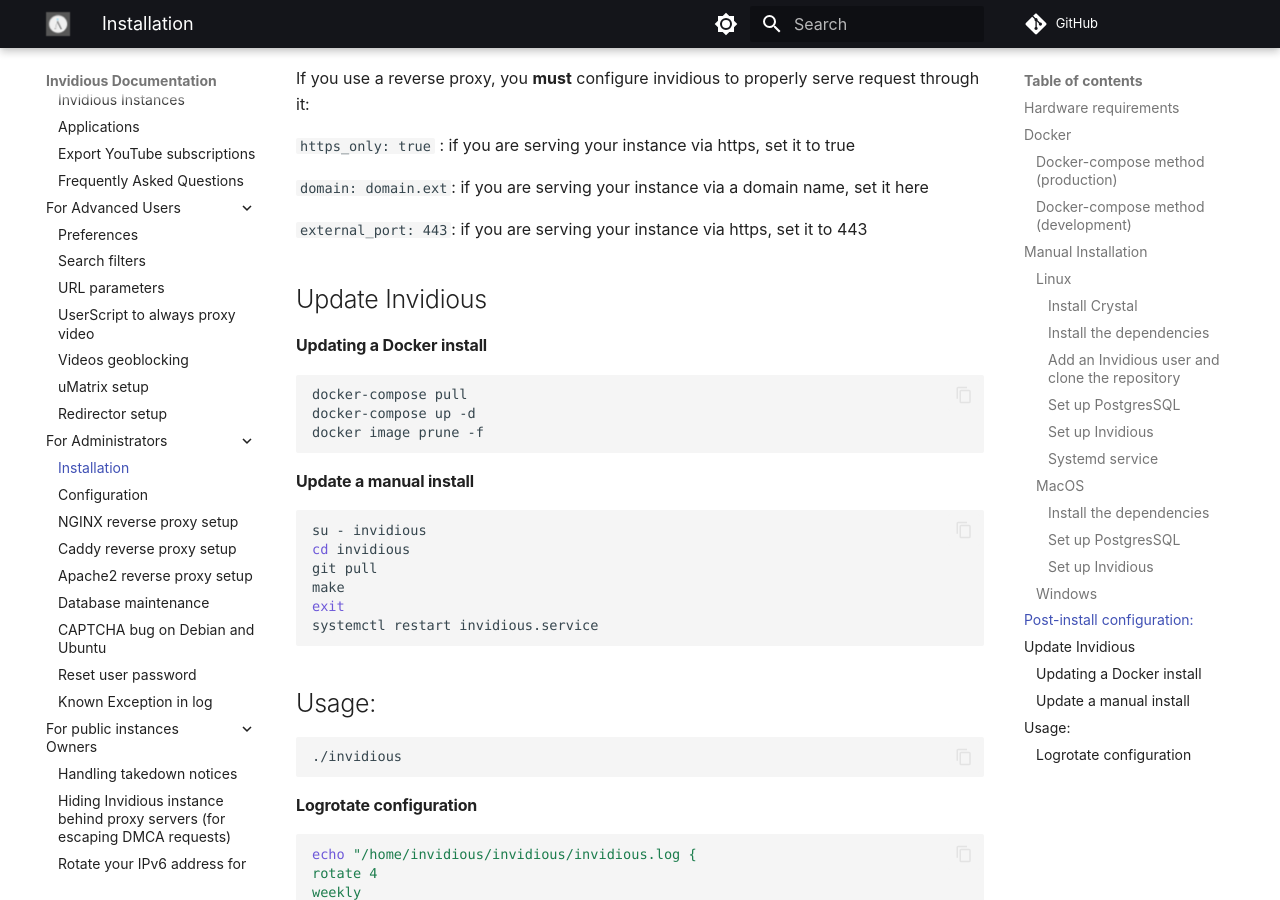
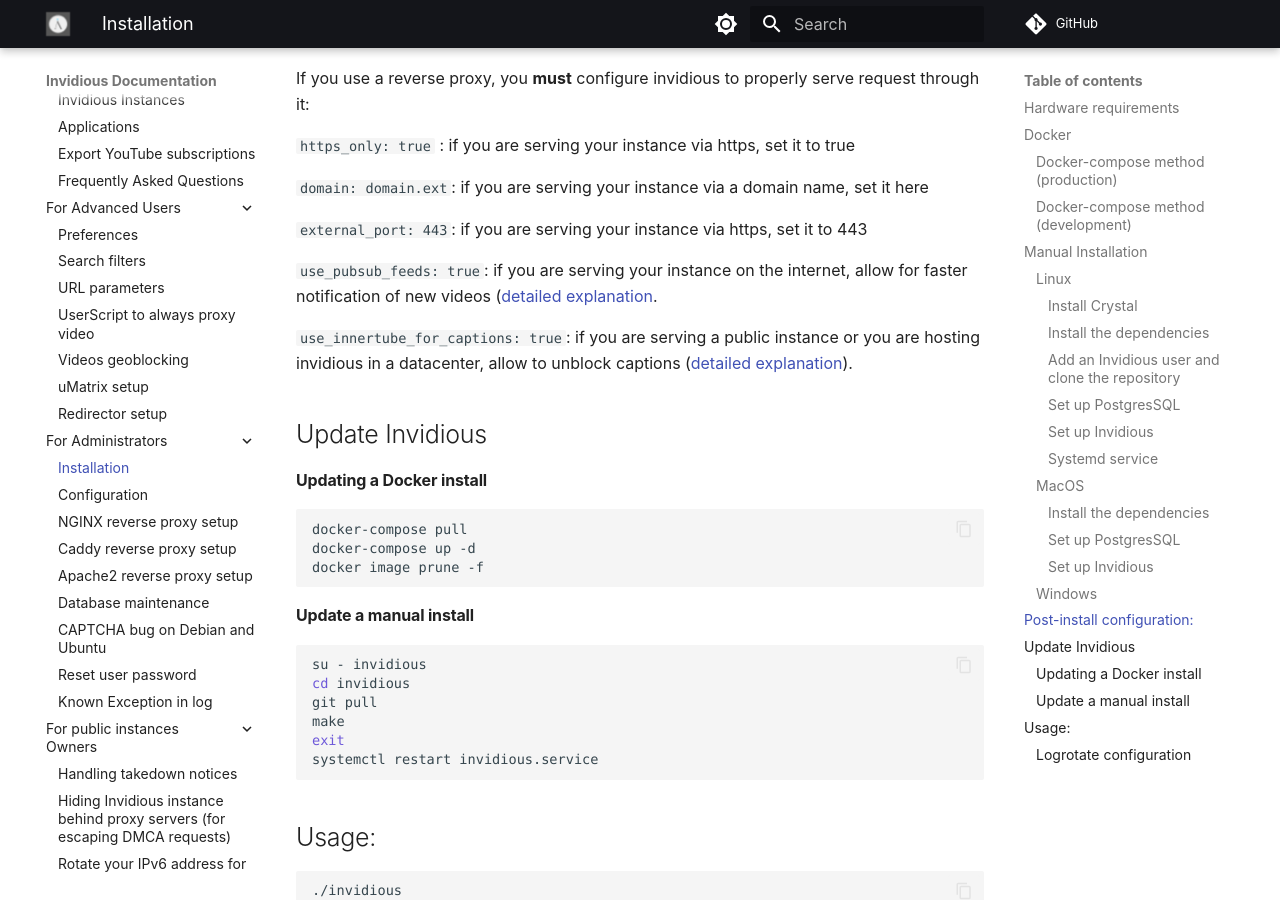
Before and after one commit to iv-org/documentation, an MkDocs documentation site: the page built from docs/installation.md, in a window 1280 px wide and 900 px high, scrolled down 4980 px. Built offline with MkDocs 1.6.1 and Material for MkDocs 9.7.7, drawn with Linux system fonts in a browser that asks for light colours; comment, search, counter and statistics services are not loaded.

Commit message:
Add the new post install parameters

```diff
--- a/docs/installation.md
+++ b/docs/installation.md
@@ -232,6 +232,10 @@
 
 `external_port: 443`: if you are serving your instance via https, set it to 443
 
+`use_pubsub_feeds: true`: if you are serving your instance on the internet, allow for faster notification of new videos ([detailed explanation](https://github.com/iv-org/invidious/blob/842e9fade58414c606b8d97b5050c5f9c9ab77dd/config/config.example.yml#L430).
+
+`use_innertube_for_captions: true`: if you are serving a public instance or you are hosting invidious in a datacenter, allow to unblock captions ([detailed explanation](https://github.com/iv-org/invidious/issues/2567#issuecomment-1727928996)).
+
 ## Update Invidious
 
 #### Updating a Docker install
```
